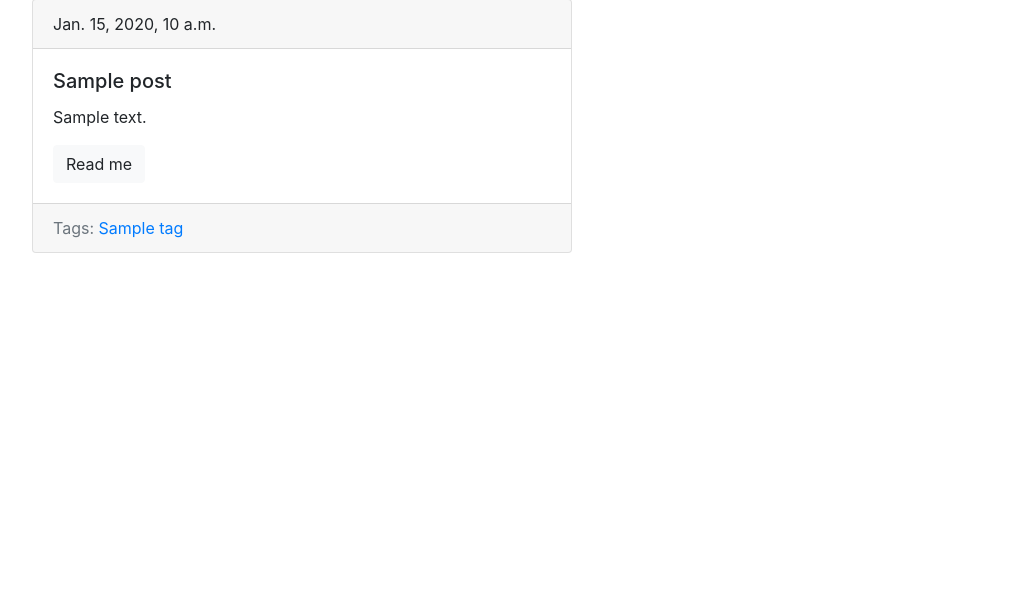
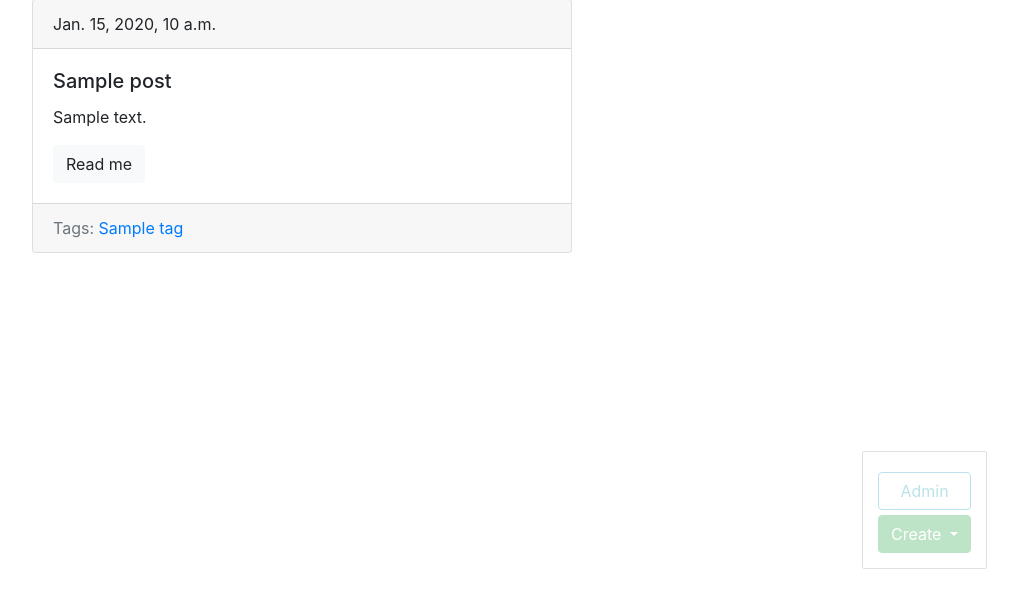
Before and after one commit to OCitkowski/myDjango, a Django app: page /blog/ in a window 1280 px wide. Shown: the part 201-800 px from the top of the page, without its empty margins (243-1261 px from the left). Run offline with Django 3.2, Linux system fonts and the light colour scheme; tables that the repository leaves empty hold one stand-in row (values such as "Sample post"); some libraries are stand-ins or nearby versions.

Commit message:
11+ 1. added custom css.

```diff
--- a/loser/blog/templates/blog/base_blog.html
+++ b/loser/blog/templates/blog/base_blog.html
@@ -1,5 +1,25 @@
 {% extends 'index.html' %}
 
+{% block admin-panel %}
+
+
+<!-- Example single danger button -->
+<div class="btn-group">
+    <button type="button" class="btn btn-success dropdown-toggle" data-toggle="dropdown" aria-haspopup="true"
+            aria-expanded="false">
+        Create
+    </button>
+    <div class="dropdown-menu">
+        <a class="dropdown-item" href="{% url 'post_create_url' %}">Post</a>
+        <a class="dropdown-item" href="{% url 'tag_create_url' %}">Tag</a>
+     </div>
+</div>
+
+
+<a href="{{ admin_object.get_update_url }}" class="btn btn-warning edit" style="{% if detail %} display: block; {% endif%}">Edit</a>
+<a href="{{ admin_object.get_delete_url }}" class="btn btn-danger delete" style="{% if detail %} display: block; {% endif%}">Delete</a>
+
+{% endblock %}
 
 {% block title %}
 
--- a/loser/loser/settings.py
+++ b/loser/loser/settings.py
@@ -120,3 +120,7 @@ USE_TZ = True
 # https://docs.djangoproject.com/en/2.2/howto/static-files/
 
 STATIC_URL = '/static/'
+
+STATICFILES_DIRS = [
+    os.path.join(BASE_DIR, 'static')
+]
--- /dev/null
+++ b/loser/static/css/styles.css
@@ -0,0 +1,21 @@
+.admin-panel {
+    border: 1px solid #999;
+    border-radius: 2px;
+    position: fixed;
+    right: 50px;
+    bottom: 30px;
+    opacity: 0.3;
+    padding: 15px;
+
+}
+
+.admin-panel:hover {
+    opacity: 1;
+}
+
+.admin-panel a {
+    display: block;
+    margin: 5px 0;
+}
+
+a.edit, a.delete {display: none;}
--- a/loser/templates/index.html
+++ b/loser/templates/index.html
@@ -1,4 +1,7 @@
 <!doctype html>
+
+{% load static %}
+
 <html lang="en">
 <head>
     <!-- Required meta tags -->
@@ -8,7 +11,7 @@
     <!-- Bootstrap CSS -->
     <link rel="stylesheet" href="https://stackpath.bootstrapcdn.com/bootstrap/4.3.1/css/bootstrap.min.css"
           integrity="sha384-ggOyR0iXCbMQv3Xipma34MD+dH/1fQ784/j6cY/iJTQUOhcWr7x9JvoRxT2MZw1T" crossorigin="anonymous">
-
+    <link rel="stylesheet" href="{% static 'css/styles.css' %}">
     <title>
 
         {% block title %}
@@ -71,6 +74,14 @@
     </div>
 </div>
 
+
+<div class="admin-panel">
+    <a href="/admin" class="btn btn-outline-info">Admin</a>
+    {% block admin-panel %}}
+    {% endblock%}
+</div>
+
+
 <!-- Optional JavaScript -->
 <!-- jQuery first, then Popper.js, then Bootstrap JS -->
 <script src="https://code.jquery.com/jquery-3.3.1.slim.min.js"
```
Also changed, not shown: loser/blog/utils.py (+6 -2 lines).
